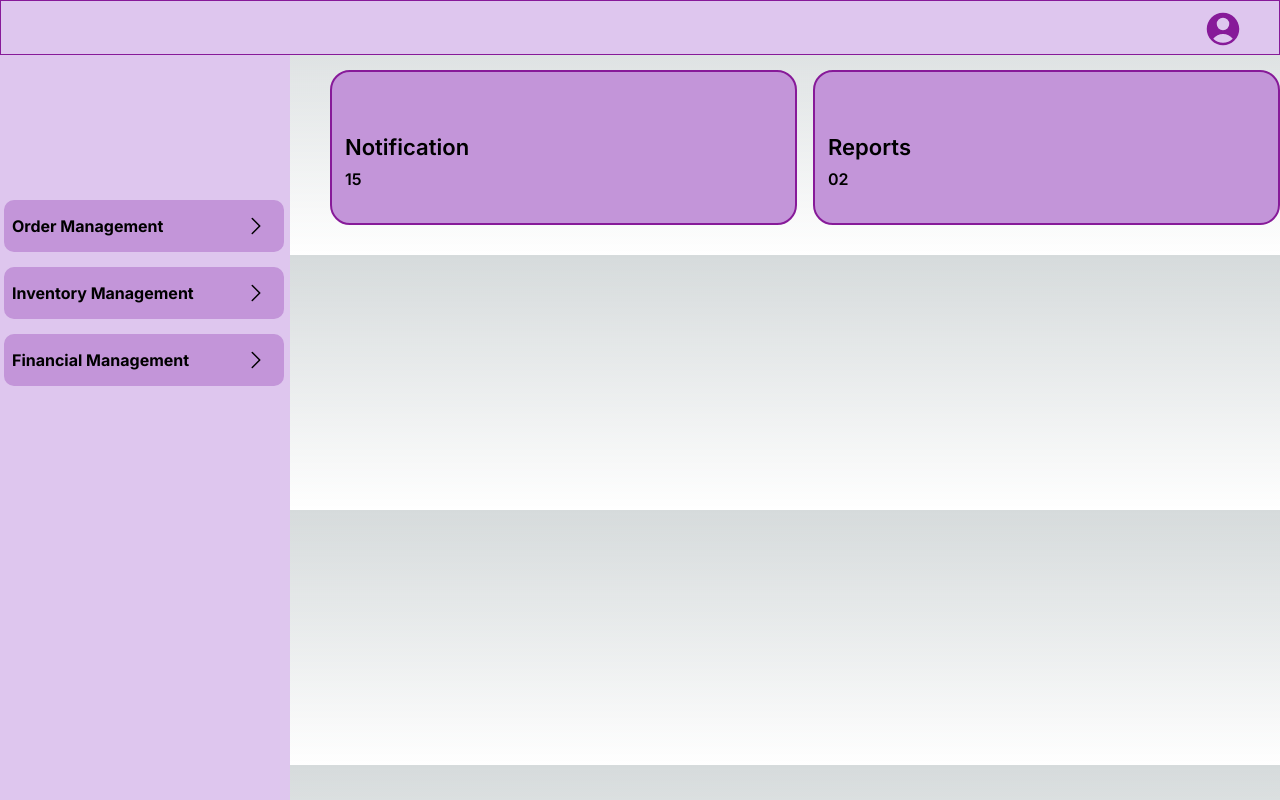
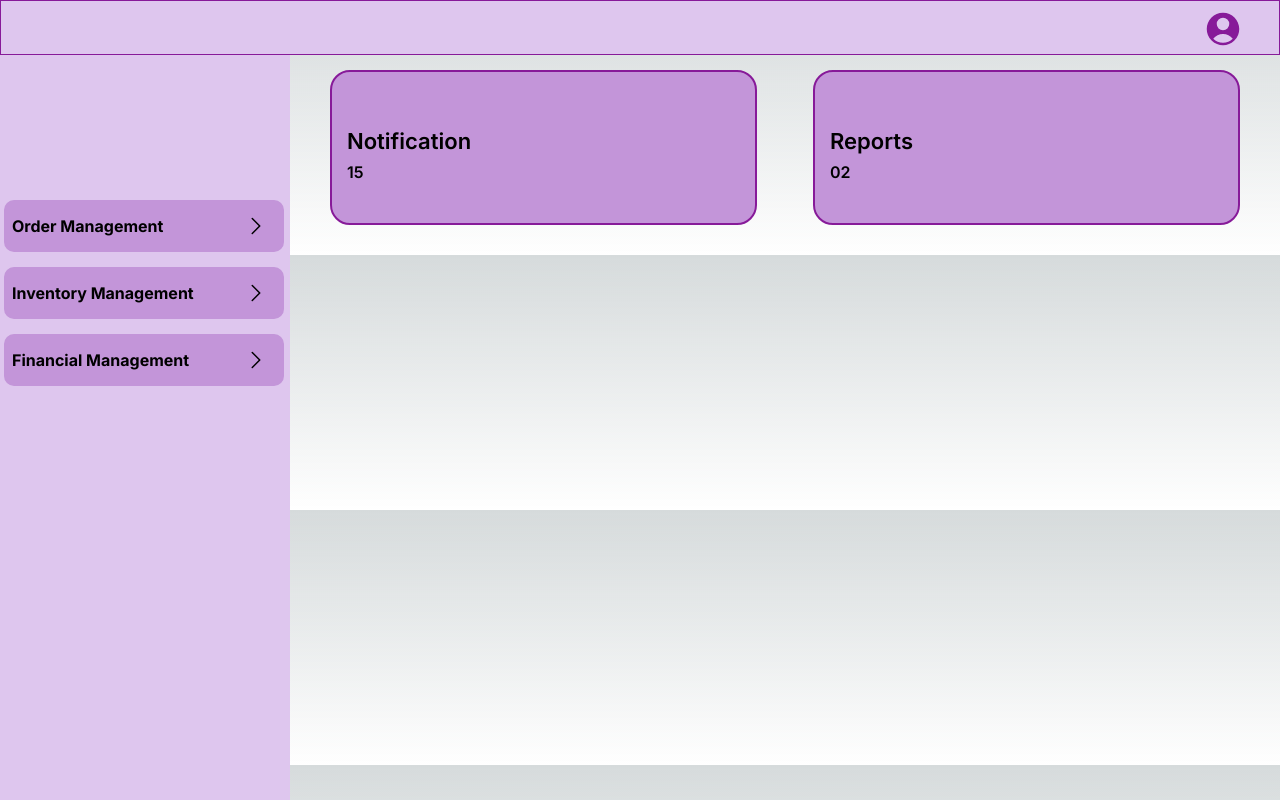
Before and after one commit to ITP-2024/front-end, a Next.js app: page /InventoryManagement/Dashboard in a window 1280 px wide. Built offline with nearby package versions, Linux system fonts and the light colour scheme.

Commit message:
Modify the file card.tsx

```diff
--- a/src/components/InventoryManagement/card.tsx
+++ b/src/components/InventoryManagement/card.tsx
@@ -1,20 +1,19 @@
 interface CardProps {
-  icon: React.ReactNode; // Icon element to be displayed in the card
-  title: string; // Title of the card
-  value: string; // Value to be displayed in the card
+  icon: React.ReactNode;
+  title: string;
+  value: string;
 }
-
 
 const Card: React.FC<CardProps> = ({ icon, title, value }) => {
   return (
-    <div className="w-[650px] h-[155px] relative left-0 top-0 bg-shadeofpurple border-2 border-darkmagenta rounded-[20px]">
-      <div className="left-[13px] absolute text-black text-[36px] mt-[10px] font-semibold font-['Inter']">
+    <div className="w-[780px] h-[155px] mr-[40px] relative left-0 top-0 bg-shadeofpurple border-2 border-darkmagenta rounded-[20px]">
+      <div className="left-[15px] absolute text-black text-[36px] mt-[10px] font-semibold ">
         {icon}
       </div>
-      <div className="left-[13px] top-[44px] mt-[15px] absolute text-black text-[22px] font-semibold font-['Inter']">
+      <div className="left-[15px] top-[38px] mt-[15px] absolute text-black text-[22px] font-semibold f">
         {title}
       </div>
-      <div className="left-[13px] top-[95px] absolute text-black text-2xl font-semibold font-['Inter']">
+      <div className="left-[15px] top-[88px] absolute text-black text-2xl font-semibold ">
         {value}
       </div>
     </div>
```
